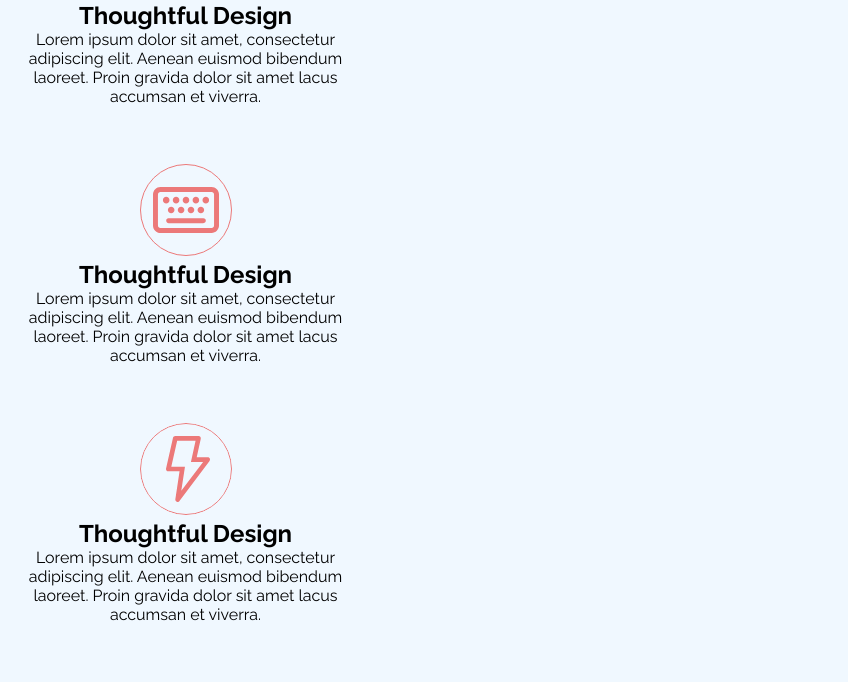
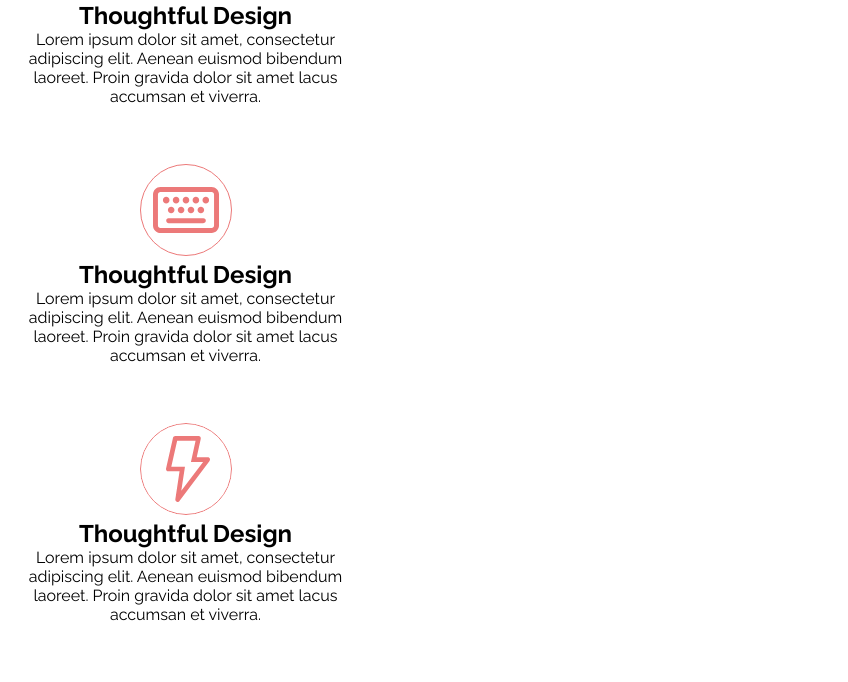
Before and after one commit to Natalina-Yarosh/FE76-onl, a plain HTML site: page index.html in a window 1280 px wide. Shown: the part 161-843 px from the top of the page, without its empty margins (0-848 px from the left). Drawn offline with Linux system fonts and the light colour scheme.

Commit message:
rem.add hw2

```diff
--- a/index.html
+++ b/index.html
@@ -10,8 +10,7 @@
 	<link href="https://fonts.googleapis.com/css2?family=Raleway:ital,wght@0,100..900;1,100..900&display=swap"
 		rel="stylesheet">
 
-	<link rel="preconnect" href="https://fonts.googleapis.com">
-	<link rel="preconnect" href="https://fonts.gstatic.com" crossorigin>
+
 	<link href="https://fonts.googleapis.com/css2?family=Open+Sans:ital,wght@0,300..800;1,300..800&display=swap"
 		rel="stylesheet">
 
--- a/style/style.css
+++ b/style/style.css
@@ -15,9 +15,6 @@ body {
 
 
 
-.razdel_1 {
-	background-color: aliceblue;
-}
 
 .name {
 	width: 406px;
```
